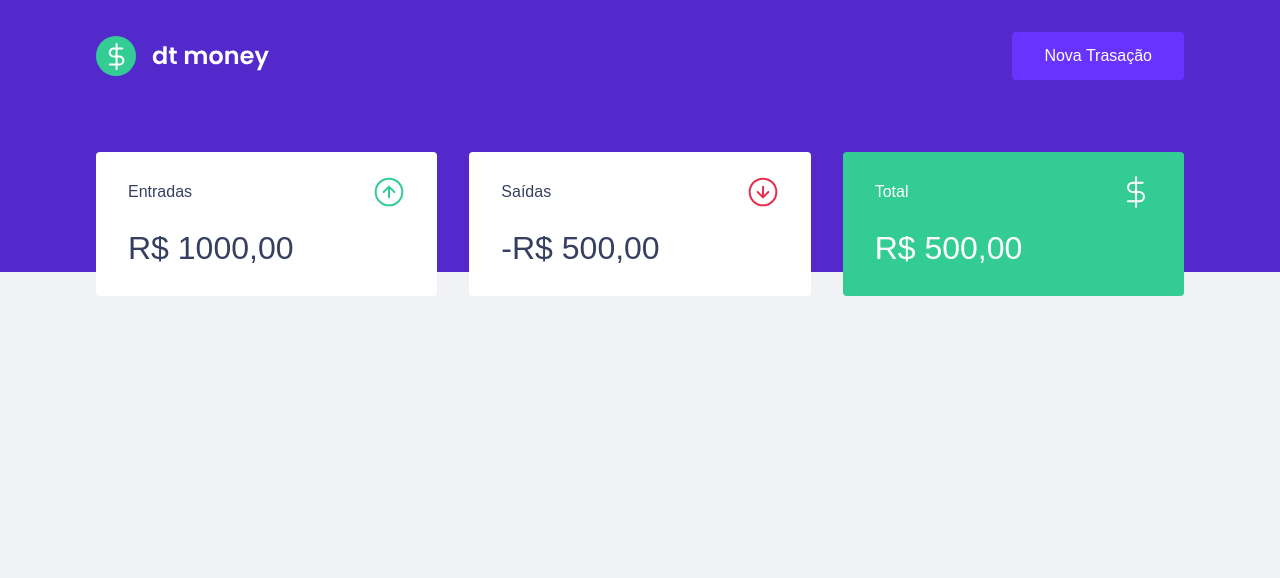
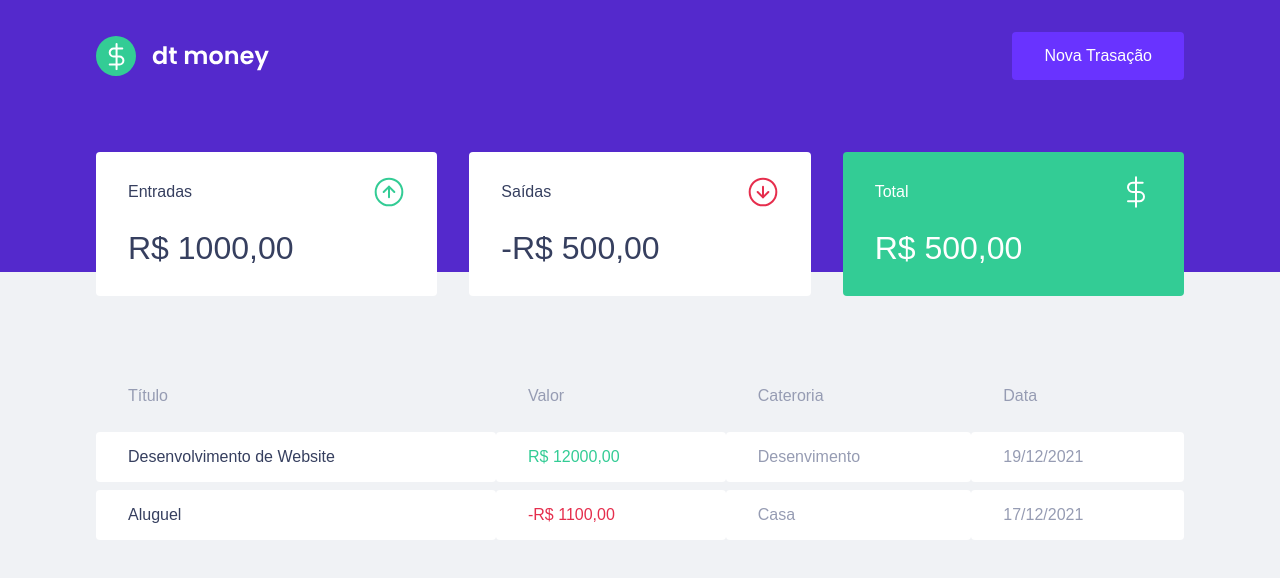
Before and after one commit to luisbarufi/dtmoney, a React (Create React App) app: page / in a window 1280 px wide. Shown: the top 578 px of the page. Built offline with nearby package versions, Linux system fonts and the light colour scheme; the HTML template or start-up script is replaced by a standard one.

Commit message:
component TransactionsTable

```diff
--- a/src/components/Dashboard/index.tsx
+++ b/src/components/Dashboard/index.tsx
@@ -1,10 +1,12 @@
 import { Summary } from "../Summary";
+import { TransactionsTable } from "../TransactionsTable";
 import { Container } from "./styles";
 
 export function Dashboard() {
   return(
     <Container>
       <Summary />
+      <TransactionsTable />
     </Container>
   );
 };
--- /dev/null
+++ b/src/components/TransactionsTable/index.tsx
@@ -0,0 +1,34 @@
+import { Container } from "./styles";
+
+export function TransactionsTable() {
+  return(
+    <Container>
+      <table>
+        <thead>
+          <tr>
+            <th>Título</th>
+            <th>Valor</th>
+            <th>Cateroria</th>
+            <th>Data</th>
+          </tr>
+        </thead>
+
+        <tbody>
+          <tr>
+            <td>Desenvolvimento de Website</td>
+            <td className="deposit">R$ 12000,00</td>
+            <td>Desenvimento</td>
+            <td>19/12/2021</td>
+          </tr>
+
+          <tr>
+            <td>Aluguel</td>
+            <td className="withdraw">-R$ 1100,00</td>
+            <td>Casa</td>
+            <td>17/12/2021</td>
+          </tr>
+        </tbody>
+      </table>
+    </Container>
+  );
+};
--- /dev/null
+++ b/src/components/TransactionsTable/styles.ts
@@ -0,0 +1,38 @@
+import styled from "styled-components";
+
+export const Container = styled.div`
+  margin-top: 4rem;
+
+  table {
+    width: 100%;
+    border-spacing: 0 0.5rem;
+
+    th {
+      color: var(--text-body);
+      font-weight: 400;
+      padding: 1rem 2rem;
+      text-align: left;
+      line-height: 1.5rem;
+    }
+
+    td {
+      padding: 1rem 2rem;
+      border: 0;
+      background: var(--shape);
+      color: var(--text-body);
+      border-radius: 0.25rem;
+
+      &:first-child {
+        color: var(--text-title);
+      }
+
+      &.deposit {
+        color: var(--green);
+      }
+
+      &.withdraw {
+        color: var(--red);
+      }
+    }
+  }
+`;
```
